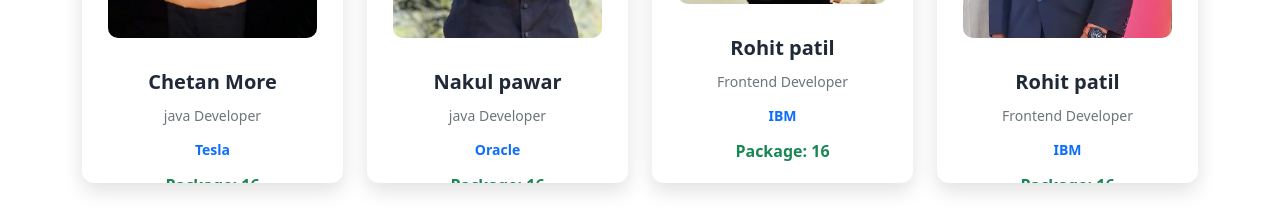
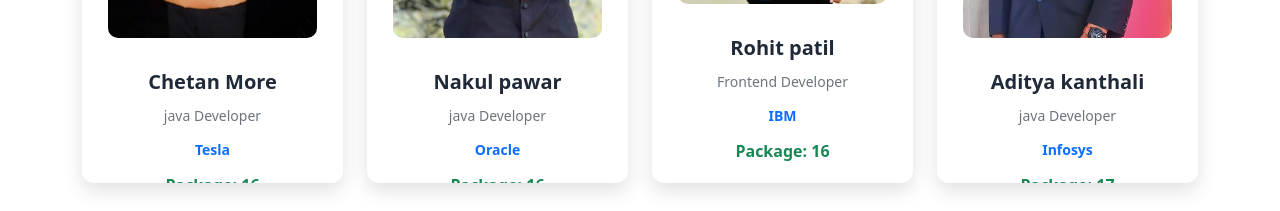
Before and after one commit to bhiseyash77-creator/react-project, a React (Vite) app: page /place in a window 1280 px wide. Shown: the part 2624-2835 px from the top of the page. Built offline with nearby package versions, Linux system fonts and the light colour scheme; the HTML template or start-up script is replaced by a standard one.

Commit message:
change the package

```diff
--- a/src/compo/TopPlacedStudents.jsx
+++ b/src/compo/TopPlacedStudents.jsx
@@ -18,14 +18,14 @@
     { name: "Shilpa Dongre", role: "AI Engineer", company: "Tesla", package: "17", img: "/images/s10.jpeg" },
            { name: "nikita jadhav ", role: "Automation Test Engineer", company: "IBM", package: "17", img: "/images/nikita.png" },
        { name: "Ajinkya chandankhede ", role: "Automation Test Engineer", company: "Xoriant", package: "17", img: "/images/ajinkya.png" },
-     { name: "Prashik Ingle", role: "Automation Test Engineer", company: "Google", package: "59", img: "/images/s11.jpeg" },
+     { name: "Prashik Ingle", role: "Automation Test Engineer", company: "Google", package: "17", img: "/images/s11.jpeg" },
      { name: "Gaurav Wankhade", role: "Cloud Engineer", company: "AWS", package: "17", img: "/images/s12.jpeg" },
      { name: "rahul gadhave", role: "Java Developer", company: "Google", package: "16.20", img: "/images/s14.jpeg" },
      { name: "vikas  jogdand", role: "java Developer", company: "zoho", package: "16", img: "/images/s15.jpeg" },
      { name: "Chetan More ", role: "java Developer", company: "Tesla", package: "16", img: "/images/chaitan.jpeg" },
       { name: "Nakul pawar ", role: "java Developer", company: "Oracle", package: "16", img: "/images/nakul.jpeg" },
        { name: "Rohit patil ", role: "Frontend Developer", company: "IBM", package: "16", img: "/images/Rohit.jpeg" },
-       { name: "Rohit patil ", role: "Frontend Developer", company: "IBM", package: "16", img: "/images/adi.jpeg" },
+       { name: "Aditya kanthali ", role: "java Developer", company: "Infosys", package: "17", img: "/images/adi.jpeg" },
       //  { name: "nikita jadhav ", role: "Automation Test Engineer", company: "IBM", package: "17", img: "/images/nikita.png" },
       //  { name: "Ajinkya chandankhede ", role: "Automation Test Engineer", company: "Xoriant", package: "17", img: "/images/ajinkya.png" },
   ];
```
